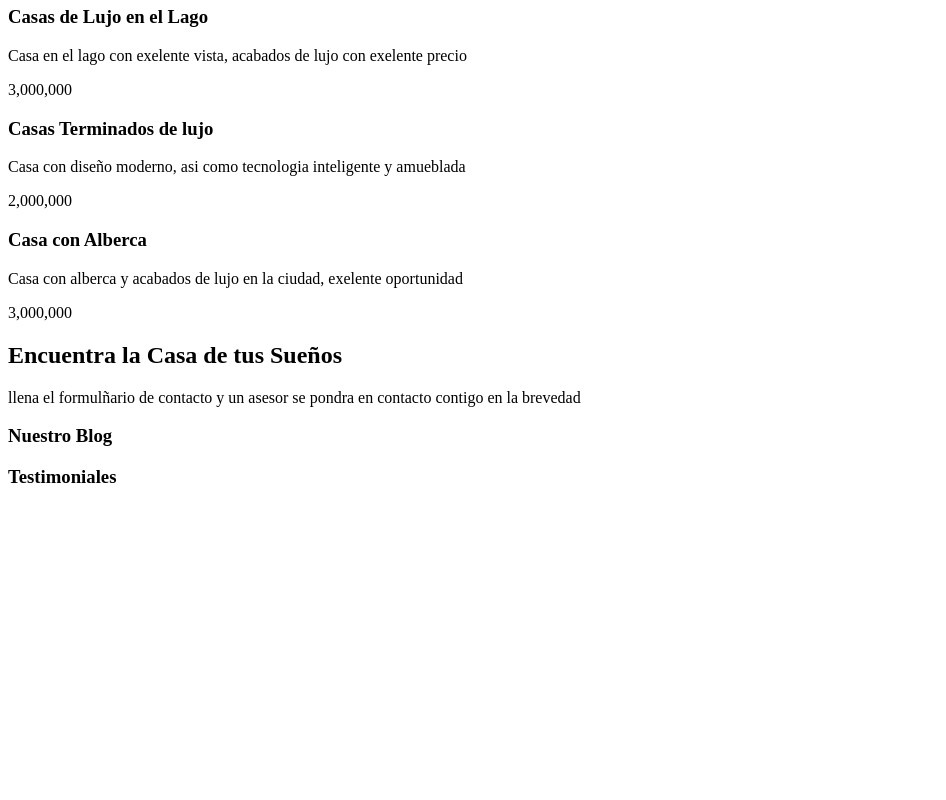
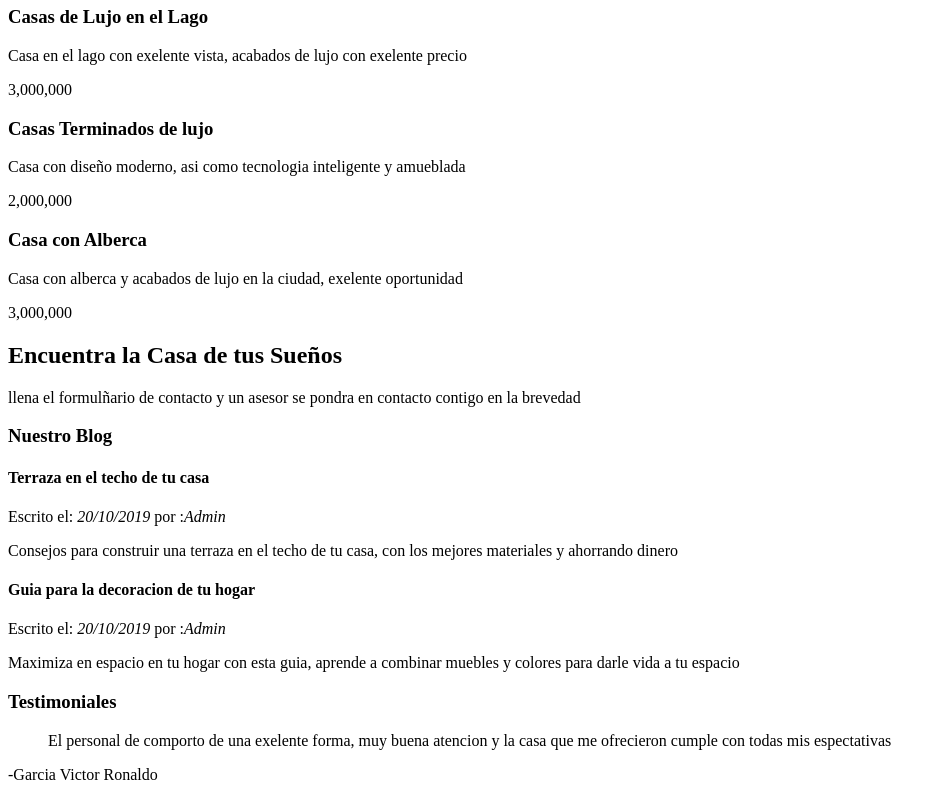
Before and after one commit to napier333/bienes-raizes, a plain HTML site: page BienesRaizes/index.html in a window 1280 px wide. Shown: the part 401-1201 px from the top of the page, without its empty margins (0-946 px from the left). Before the commit the page ends 908 px from the top, so only its background shows below. Drawn offline with Linux system fonts and the light colour scheme.

Commit message:
terminando de insertar textos y etiquetas

```diff
--- a/BienesRaizes/index.html
+++ b/BienesRaizes/index.html
@@ -38,8 +38,20 @@
     <p>llena el formulñario de contacto y un asesor se pondra en contacto contigo en la brevedad</p>
 
     <h3>Nuestro Blog</h3>
+    <h4>Terraza en el techo de tu casa</h4>
+    <p>Escrito el: <em>20/10/2019</em> por :<em>Admin</em> </p>
+    <p>Consejos para construir una terraza en el techo de tu casa, con los mejores materiales y ahorrando dinero</p>
+
+    <h4>Guia para la decoracion de tu hogar</h4>
+    <p>Escrito el: <em>20/10/2019</em> por :<em>Admin</em> </p>
+    <p>Maximiza en espacio en tu hogar con esta guia, aprende a combinar muebles y colores para darle vida a tu espacio</p>
+
 
     <h3>Testimoniales</h3>
+    <blockquote>
+        El personal de comporto de una exelente forma, muy buena atencion y la casa que me ofrecieron cumple con todas mis espectativas
+    </blockquote>
+    <p>-Garcia Victor Ronaldo</p>
 
 
 </body>
```
